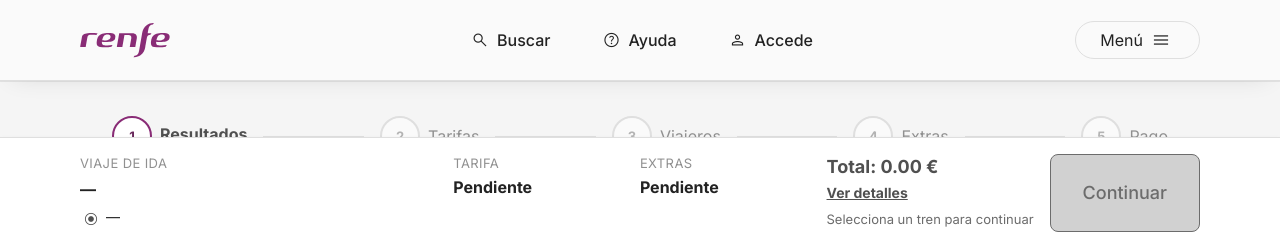
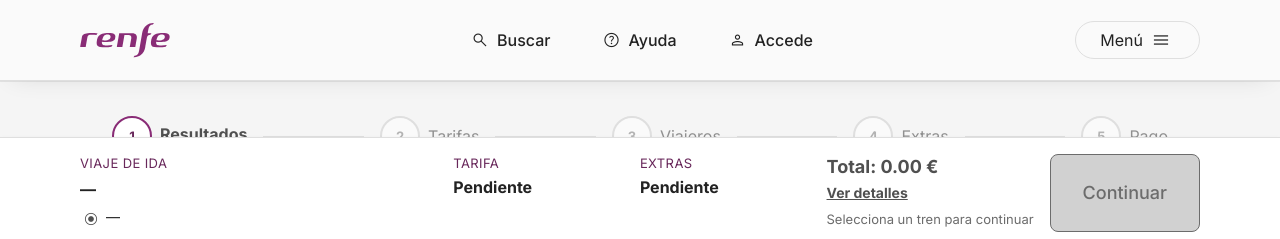
Before and after one commit to Anizakis/renfe-ds-prototype, a React (Vite) app in the folder renfe-ds-prototype/: page /results in a window 1280 px wide. Shown: the top 239 px of the page. Built offline with nearby package versions, Linux system fonts and the light colour scheme.

Commit message:
Fix color accesibilidad y enlaces de vercel

```diff
--- a/renfe-ds-prototype/src/ui/organisms/Login/Login.css
+++ b/renfe-ds-prototype/src/ui/organisms/Login/Login.css
@@ -32,7 +32,7 @@
   display: flex;
   align-items: center;
   gap: var(--spacing-03);
-  color: var(--color-neutral-500);
+  color: var(--color-neutral-950);
 }
 
 .login__divider::before,
--- a/renfe-ds-prototype/src/ui/organisms/StickySummaryBar/StickySummaryBar.css
+++ b/renfe-ds-prototype/src/ui/organisms/StickySummaryBar/StickySummaryBar.css
@@ -172,7 +172,7 @@
   line-height: var(--type-text-xs-line);
   text-transform: uppercase;
   letter-spacing: 0.03em;
-  color: var(--color-neutral-500);
+  color: var(--color-brand-700);
 }
 
 .sticky-summary__value {
```
Also changed, not shown: renfe-ds-prototype/vercel.json (added).
